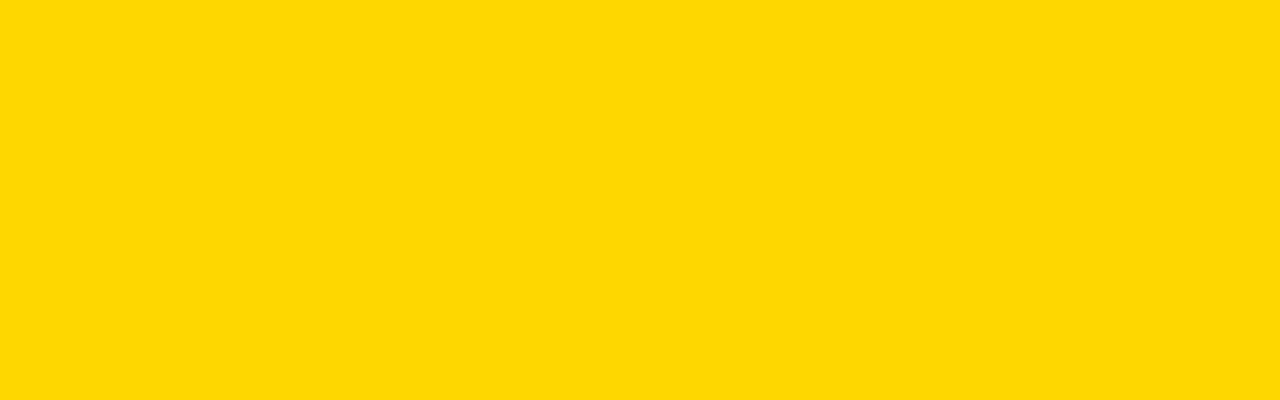
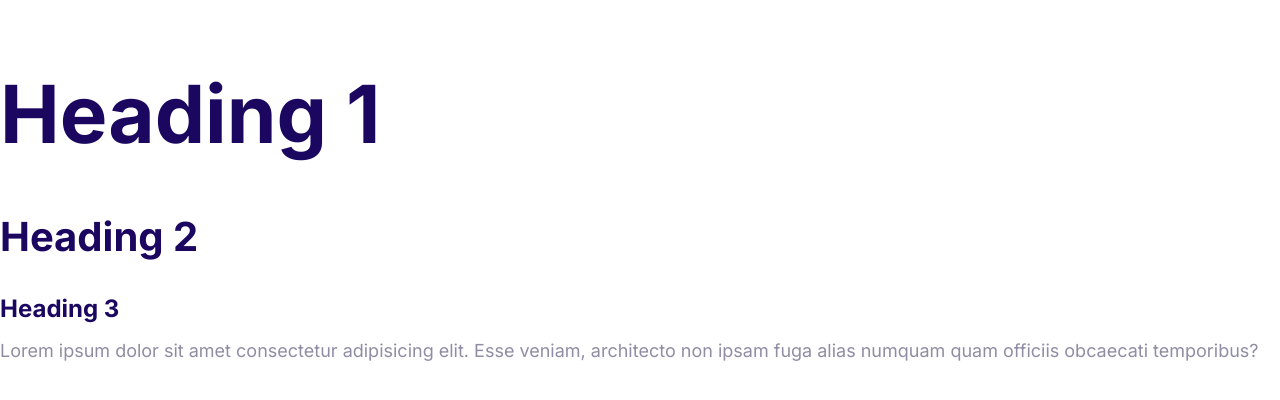
Before and after one commit to nahal592/Code-1, a plain HTML site: page index.html in a window 1280 px wide. Drawn offline with Linux system fonts and the light colour scheme.

Commit message:
Define The Styles for the fonts.

```diff
--- a/css/styles.css
+++ b/css/styles.css
@@ -1,3 +1,62 @@
+:root{
+    --color-primary: #2584ff;
+    --color-secondary: #00d9ff;
+    --color-accent: #ff3400;
+    --color-headings: #1b0760;
+    --color-body: #918ca4;
+}
+
+
+html{
+    font-size: 62.5%;
+}
+
+
+
 body{
-    background: gold;
+    font-family: Inter, Arial, Helvetica, sans-serif;
+    color: var(--color-body);
+    font-size: 2.4rem;
+    line-height: 1.5;
 }
+
+h1, h2, h3{
+    color: var(--color-headings);
+    margin-bottom: 1rem;
+}
+
+h1{
+    font-size: 7rem;
+}
+
+
+h2{
+    font-size: 4rem;
+}
+
+h3{
+    font-size: 3rem;
+}
+
+p{
+    margin-top: 0;
+}
+
+
+@media screen and (min-width: 1024px){
+    body{
+        font-size: 1.8rem;
+    }
+
+    h1{
+        font-size: 8rem;
+    }
+
+    h2{
+        font-size: 4rem;
+    }
+
+    h3{
+        font-size: 2.4rem;
+    }
+}
--- a/index.html
+++ b/index.html
@@ -5,8 +5,23 @@
     <meta http-equiv="X-UA-Compatible" content="IE=edge" />
     <meta name="viewport" content="width=device-width, initial-scale=1.0" />
     <title>Document</title>
+    <link rel="preconnect" href="https://fonts.googleapis.com" />
+    <link rel="preconnect" href="https://fonts.gstatic.com" crossorigin />
+    <link
+      href="https://fonts.googleapis.com/css2?family=Inter:wght@400;700&display=swap"
+      rel="stylesheet"
+    />
     <link rel="stylesheet" href="css/normalize.css" />
     <link rel="stylesheet" href="css/styles.css" />
   </head>
-  <body></body>
+  <body>
+    <h1>Heading 1</h1>
+    <h2>Heading 2</h2>
+    <h3>Heading 3</h3>
+    <p>
+      Lorem ipsum dolor sit amet consectetur adipisicing elit. Esse veniam,
+      architecto non ipsam fuga alias numquam quam officiis obcaecati
+      temporibus?
+    </p>
+  </body>
 </html>
```
